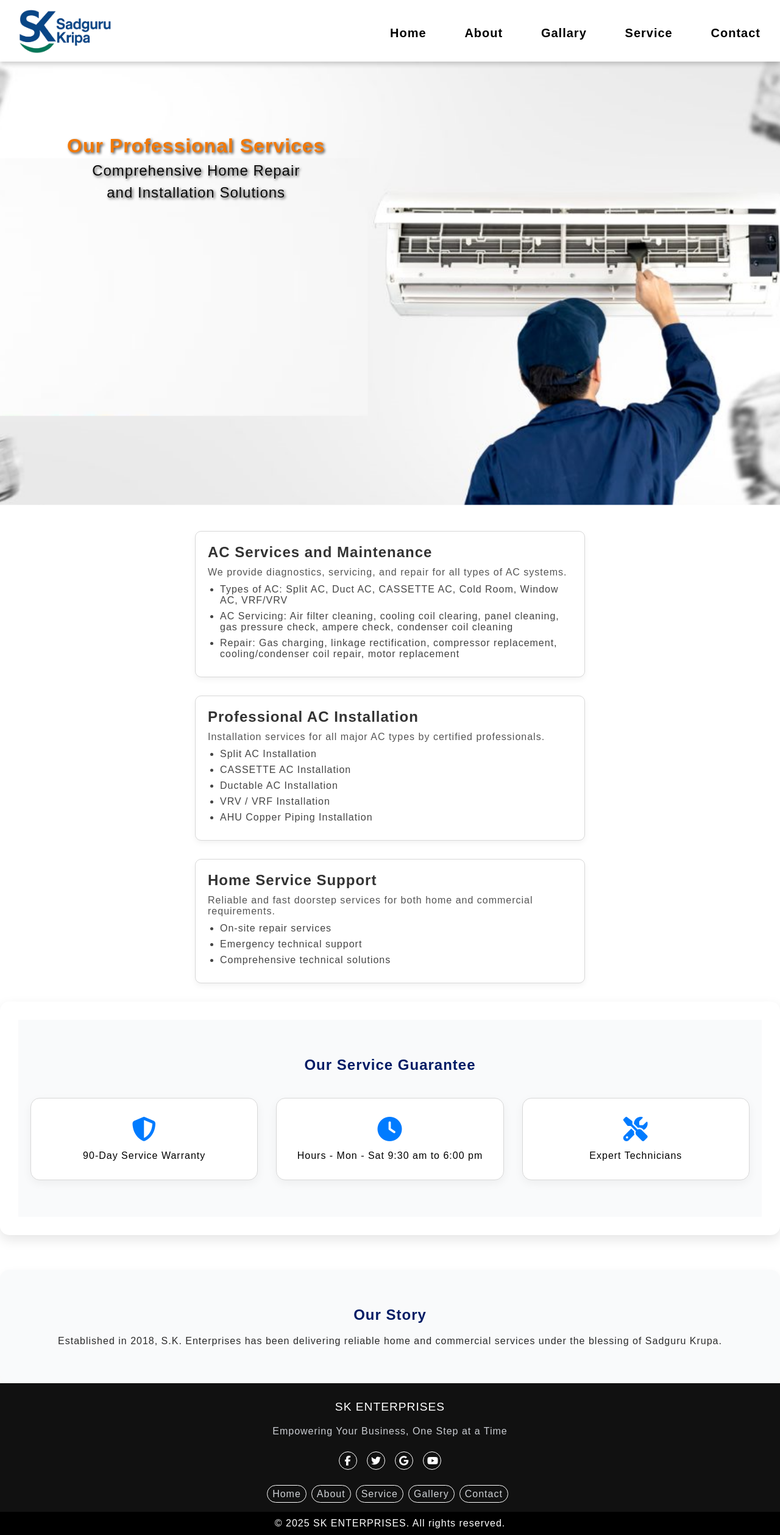
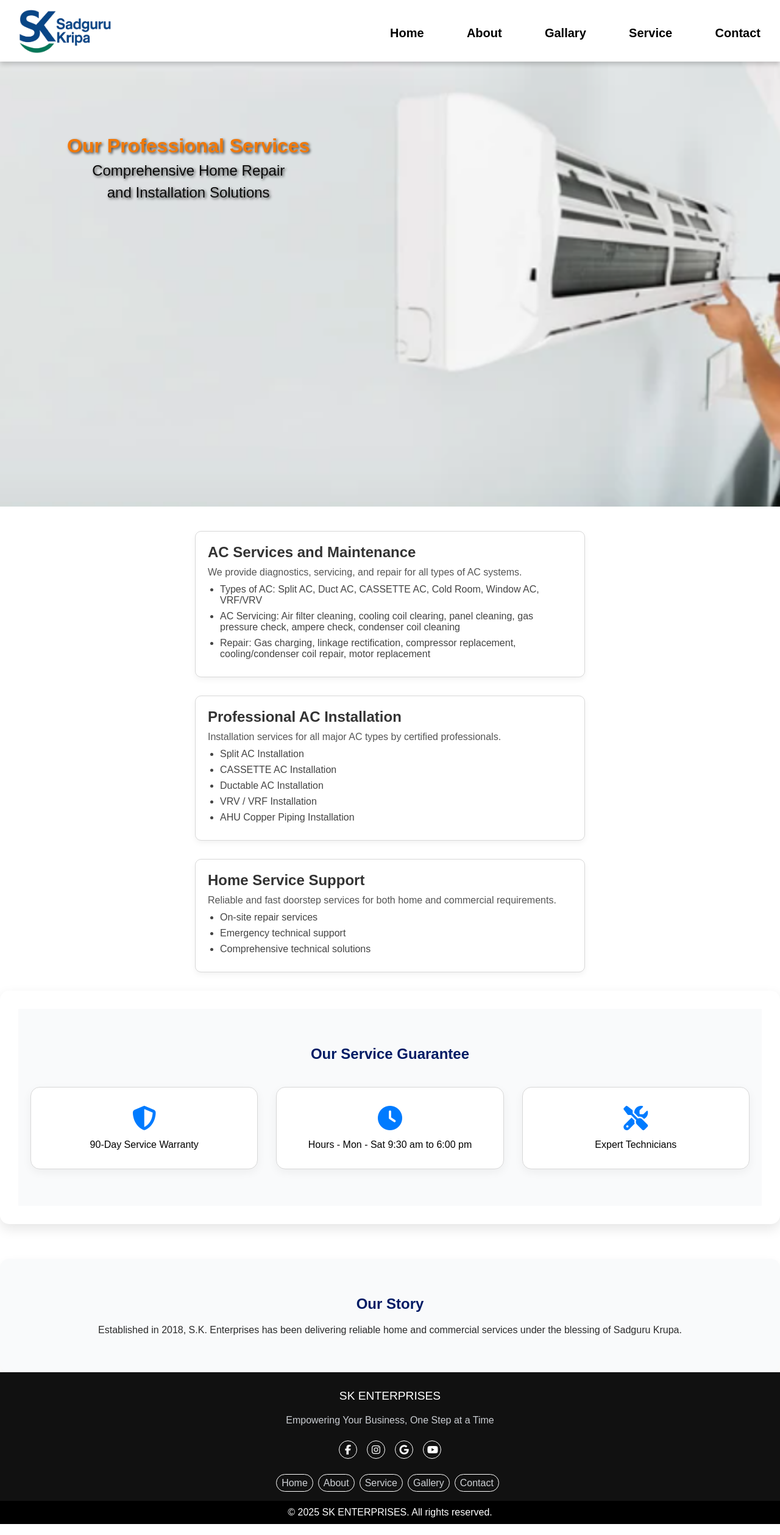
Before and after one commit to mahiawasthi23/s-k-project, a React (Vite) app: page /service in a window 1280 px wide. Shown: the whole page at 61% size. Built offline with nearby package versions, Linux system fonts and the light colour scheme.

Commit message:
added img in service page

```diff
--- a/src/Component/About.css
+++ b/src/Component/About.css
@@ -1,12 +1,16 @@
-body{
+/* body{
     margin: 0;
     padding: 0;
     box-sizing: border-box;
     font-family: Arial, sans-serif;
     letter-spacing: 1px;
     overflow: hi;
+} */
+
+body{
+    font-family: 'Arial', sans-serif;
+    box-sizing: border-box;
 }
-
 .main-about{
     background-image: url('/cpoy_AC.png');
     background-size: cover;
@@ -209,41 +213,31 @@ body{
         margin-top: 20px;
     }
 }
-
 @media (max-width: 480px) {
     .about-container {
         flex-direction: column;
         margin: 20px;
     }
-
     .about-container p {
         font-size: 16px;
         text-align: center;
         margin-top: 10px;
     }
-
     .about-container h2 {
         font-size: 22px;
         text-align: center;
     }
-
     .images {
         width: 100%;
         height: auto;
         margin-left: 0;
         margin-top: 20px;
     }
-
     .about-image {
         width: 100%;
         margin-top: 20px;
     }
 }
-
-
-
-
-
 .about-container2{
     display: flex;
     justify-content: space-between;
@@ -251,9 +245,6 @@ body{
     margin: 50px;
     margin-top: -30px;
 }
-
-
-
 .about-miss-viss{
     padding: 23px;
     border: 1px solid rgb(194, 193, 193);
@@ -267,7 +258,6 @@ body{
     font-size: 17px;
     margin-top: 30px;
 }
-
 .about-miss-viss-details{
     padding: 19px;
     margin-top: -23px;
@@ -278,7 +268,6 @@ body{
     background-color: #0077ff;
     box-shadow: rgba(0, 0, 0, 0.05) 0px 6px 24px 0px, rgba(0, 0, 0, 0.08) 0px 0px 0px 1px;
 }
-
 .about-miss-viss-details ul{
     display: flex;
     justify-content: space-between;
@@ -298,32 +287,26 @@ body{
     padding: 4px;
     margin-left: 130px;
 }
-
 .about-miss-viss-details ul li:hover{
     background-color: white ;
     color: #0077ff;
 }
-
-
 .about-container2 p{
     font-size: 18px;
     font-family: f;
     word-spacing: 2px;
     margin-top: 20px;
 }
-
 .about-image{
     width: 100%;
     height: 100%;
     border-radius: 20PX;
 }
-
 .images2{
     margin-left: 10px;
     width: 310PX;
     height:210PX;
 }
-
 @media (min-width: 1200px) {
     .about-container2 {
         display: flex;
@@ -332,7 +315,6 @@ body{
         margin: 50px;
         gap: 50px;
     }
-
     .about-miss-viss {
         padding: 23px;
         border: 1px solid rgb(194, 193, 193);
@@ -340,25 +322,21 @@ body{
         height: 200px;
         box-shadow: rgba(0, 0, 0, 0.24) 0px 3px 8px;
     }
-
     .about-miss-viss h3 {
         font-size: 17px;
     }
-
     .about-miss-viss-details {
         margin-top: -23px;
         height: 40px;
         width: 107%;
         color: white;
     }
-
     .about-miss-viss-details ul {
         display: flex;
         justify-content: space-around;
         align-items: center;
         width: 100%;
     }
-
     .about-miss-viss-details ul li {
         list-style: none;
         font-size: 20px;
@@ -367,12 +345,10 @@ body{
         cursor: pointer;
         margin-left: 28px;
     }
-
     .about-miss-viss-details ul li:hover {
         background-color: white;
         color: #0077ff;
     }
-
     .about-image {
         width: 35%;
         border-radius: 20px;
@@ -385,7 +361,6 @@ body{
         margin-left: 90px;
     }
 }
-
 @media (max-width: 768px) {
     .about-container2 {
         flex-direction: column;
@@ -413,14 +388,12 @@ body{
         width: 100%;
         margin-top: 20px;
     }
-
     .images2 {
         width: 100%;
         height: auto;
         margin-left: 0px;
     }
 }
-
 @media (max-width: 480px) {
     .about-container2 {
         flex-direction: column;
@@ -473,7 +446,6 @@ body{
     flex-wrap: wrap;
     gap: 20px;
 }
-
 .team-member{
     text-align: center;
     width: 350px;
@@ -486,7 +458,6 @@ body{
     overflow: hidden;
     animation: slideInLeft 1s ease forwards;
 }
-
 .team-text {
     width: 250px;
     height: 250px;
--- a/src/Component/Contact.jsx
+++ b/src/Component/Contact.jsx
@@ -88,7 +88,7 @@ function Contact() {
           <div className='contact-form-container'>
             <h2 className="form-heading">Fill in your AC repair requirement!</h2>
             <form id="contact-form" onSubmit={handleSubmit}>
-              <input type="hidden" name="access_key" value="7d3eb425-04f4-4833-a462-4667c66b133d"/>
+              {/* <input type="hidden" name="access_key" value="05a455fd-09bd-4e65-856c-83f52a686f42"/> */}
               <input type="text" name="name" placeholder='Your Name' required />
               <input type="email" name="email" placeholder='Your Email' required />
               <input type="number" name="phone" placeholder='Your Phone Number' required />
@@ -107,8 +107,6 @@ function Contact() {
                 </select>
                 <i className={`fa-solid fa-chevron-down dropdown-icon ${rotateMain ? 'rotate' : ''}`}></i>
               </div>
-
-              {/* Sub-Service Dropdown */}
               {selectedMain && (
                 <div className="select-wrapper">
                   <select
--- a/src/Component/Footer.jsx
+++ b/src/Component/Footer.jsx
@@ -10,11 +10,10 @@ const Footer = () => {
 
         <ul className="socials-link">
           <li><a href="#" className="fab fa-facebook-f"></a></li>
-          <li><a href="#" className="fab fa-twitter"></a></li>
+          <li><a href="#" className="fa-brands fa-instagram"></a></li>
           <li><a href="#" className="fab fa-google"></a></li>
           <li><a href="#" className="fab fa-youtube"></a></li>
         </ul>
-
         <div className="footer-menu">
         <ul className="f-menu">
           <li><Link to="/">Home</Link></li>
--- a/src/Component/Gallary.css
+++ b/src/Component/Gallary.css
@@ -4,7 +4,7 @@
     text-align: center;
     background:linear-gradient(to right, rgb(218, 218, 218),rgb(241, 240, 240),rgb(242, 240, 240),rgb(252, 249, 249));
     height: 90vh;
-    position: relative;
+    /* position: relative; */
     display: flex;
     justify-content: space-between;
     align-items: center;
--- a/src/Component/Service.css
+++ b/src/Component/Service.css
@@ -1,5 +1,5 @@
 .service-background {
-    background-image: url("/S-k_service.png");
+    background-image: url('/service-images.png');
     background-repeat: no-repeat;
     background-size: cover;
     background-position: center;
```
Also changed, not shown: public/service-images.png (added).
